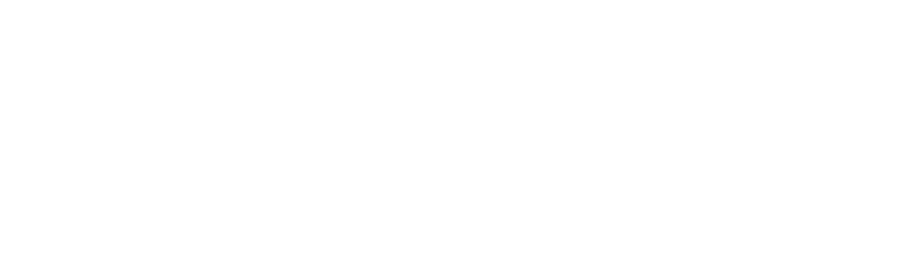
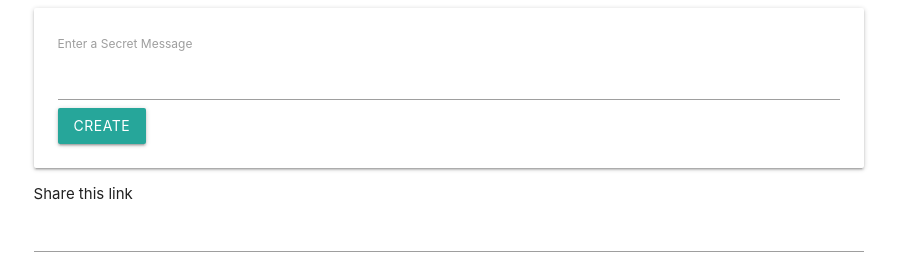
Before and after one commit to KDonawa/Message-Sharing, a plain HTML site: page index.html in a window 1280 px wide. Shown: the whole page, without its empty margins (191-1088 px from the left). Drawn offline with nearby package versions, Linux system fonts and the light colour scheme.

Commit message:
Added basic form and styling

```diff
--- a/index.html
+++ b/index.html
@@ -4,8 +4,25 @@
     <meta charset="UTF-8">
     <meta name="viewport" content="width=device-width, initial-scale=1.0">
     <title>Message Sharing</title>
+    <link rel="stylesheet" href="https://cdnjs.cloudflare.com/ajax/libs/materialize/1.0.0/css/materialize.min.css">
 </head>
 <body>
+    <div class="row">
+        <div class="col s8 offset-s2">
+            <div class="card-panel">
+                <form action="">
+                    <label for="">Enter a Secret Message</label>
+                    <input type="text" id="message-input">
+                    <button class="btn">Create</button>
+                </form>
+            </div>
+
+            <div>
+                Share this link
+                <input type="text" id="link-input">
+            </div>
+        </div>
+    </div>
     <script src="index.js"></script>
 </body>
 </html>
```
